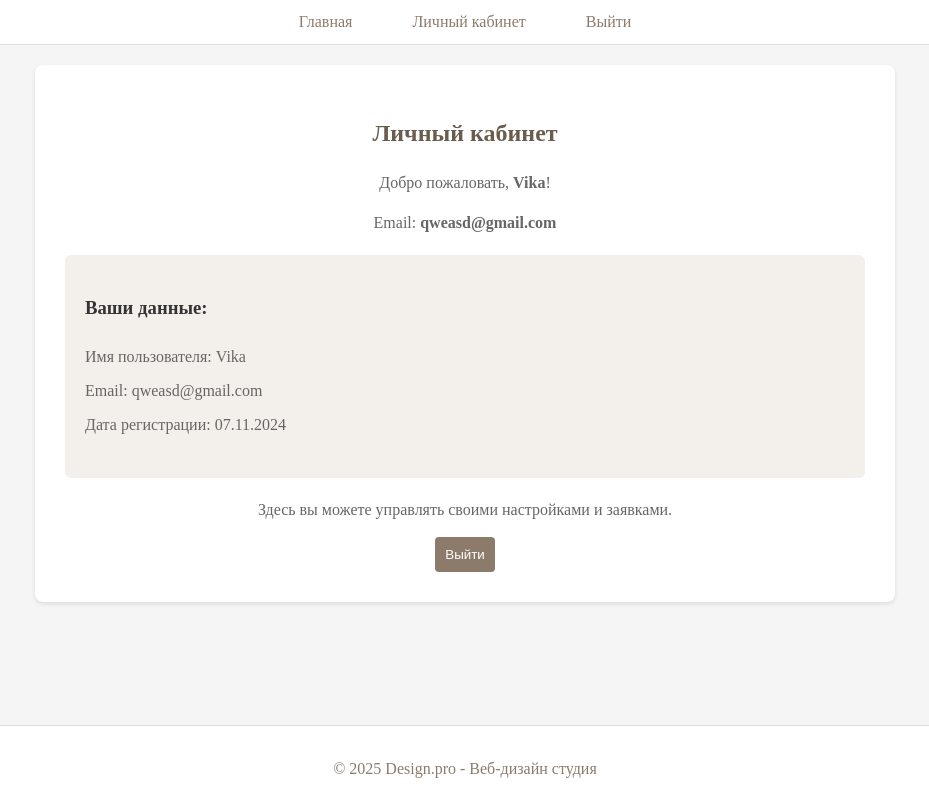
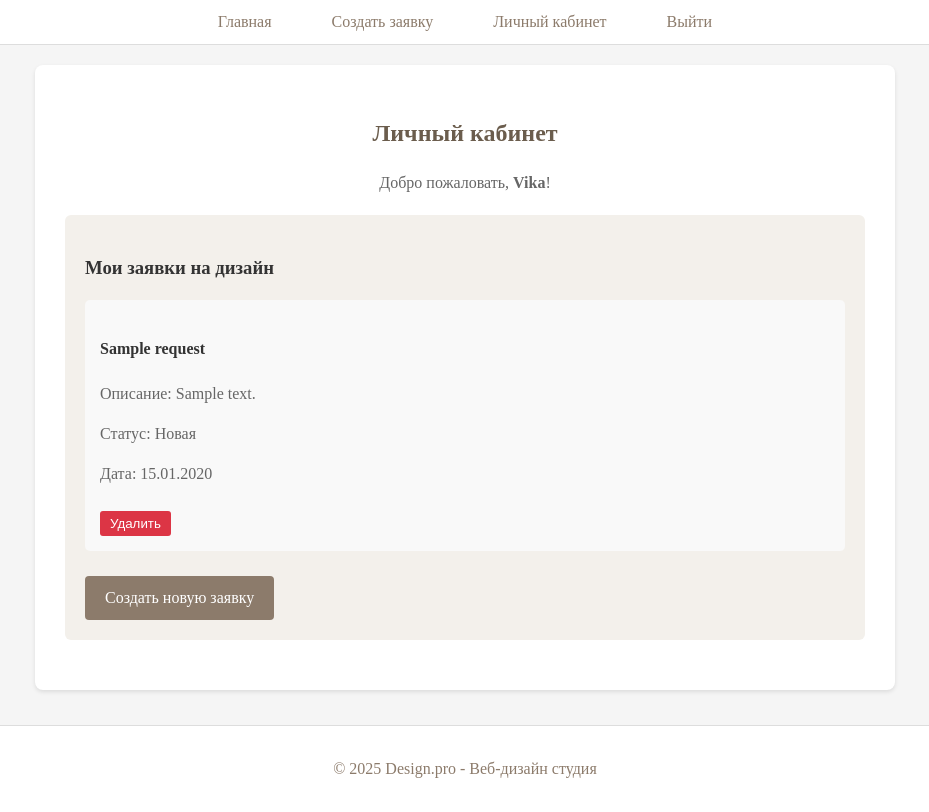
Before and after one commit to soffia1407/design_pro, a Django app: page /profile/ in a window 1280 px wide. Shown: the whole page, without its empty margins (175-1104 px from the left). Run offline with Django 5.2, Linux system fonts and the light colour scheme; a user stored in the database is signed in; tables that the repository leaves empty hold one stand-in row (values such as "Sample post").

Commit message:
add create_request + add form

```diff
--- a/main/models.py
+++ b/main/models.py
@@ -11,7 +11,6 @@ class Request(models.Model):
     user = models.ForeignKey(User, on_delete=models.CASCADE)
     title = models.CharField(max_length=255)
     description = models.TextField()
-    category = models.CharField(max_length=255)
     image = models.ImageField(upload_to='images/')
     status = models.CharField(max_length=20, choices=STATUS_CHOICES, default='Новая')
     created_at = models.DateTimeField(auto_now_add=True)
--- a/main/static/css/styles.css
+++ b/main/static/css/styles.css
@@ -194,3 +194,38 @@ footer {
     margin: 10px;
   }
 }
+
+.request-item {
+    background: #f9f9f9;
+    padding: 15px;
+    margin: 10px 0;
+    border-radius: 5px;
+}
+
+.delete-btn {
+    background: #dc3545;
+    color: white;
+    padding: 5px 10px;
+    border: none;
+    border-radius: 3px;
+    cursor: pointer;
+    margin-top: 10px;
+}
+
+.delete-btn:hover {
+    background: #c82333;
+}
+
+.btn {
+    display: inline-block;
+    background: #8c7b6b;
+    color: white;
+    padding: 10px 20px;
+    text-decoration: none;
+    border-radius: 4px;
+    margin-top: 15px;
+}
+
+.btn:hover {
+    background: #6b5d4d;
+}
--- a/main/templates/base.html
+++ b/main/templates/base.html
@@ -14,6 +14,7 @@
             <ul>
                 <li><a href="{% url 'home' %}">Главная</a></li>
                 {% if user.is_authenticated %}
+                    <li><a href="{% url 'create_request' %}">Создать заявку</a></li>
                     <li><a href="{% url 'profile' %}">Личный кабинет</a></li>
                     <li><a href="{% url 'logout' %}">Выйти</a></li>
                 {% else %}
--- a/main/templates/profile.html
+++ b/main/templates/profile.html
@@ -6,24 +6,27 @@
 <div class="home-content">
     <h2>Личный кабинет</h2>
     <p>Добро пожаловать, <strong>{{ user.username }}</strong>!</p>
-    <p>Email: <strong>{{ user.email }}</strong></p>
 
     <div class="services-preview">
-        <h3>Ваши данные:</h3>
-        <ul>
-            <li>Имя пользователя: {{ user.username }}</li>
-            <li>Email: {{ user.email }}</li>
-            <li>Дата регистрации: {{ user.date_joined|date:"d.m.Y" }}</li>
-        </ul>
+        <h3>Мои заявки на дизайн</h3>
+        {% if requests %}
+            {% for req in requests %}
+            <div class="request-item">
+                <h4>{{ req.title }}</h4>
+                <p>Описание: {{ req.description|truncatewords:20 }}</p>
+                <p>Статус: {{ req.status }}</p>
+                <p>Дата: {{ req.created_at|date:"d.m.Y" }}</p>
+                <form method="post" action="{% url 'delete_request' req.id %}">
+                    {% csrf_token %}
+                    <button type="submit" class="delete-btn">Удалить</button>
+                </form>
+            </div>
+            {% endfor %}
+        {% else %}
+            <p>У вас пока нет заявок</p>
+        {% endif %}
+
+        <a href="{% url 'create_request' %}" class="btn">Создать новую заявку</a>
     </div>
-
-    <p>Здесь вы можете управлять своими настройками и заявками.</p>
-
-    <form method="post" action="{% url 'logout' %}">
-    {% csrf_token %}
-    <button type="submit" style="background: #8c7b6b; color: white; padding: 10px; border: none; border-radius: 4px; cursor: pointer;">
-        Выйти
-    </button>
-    </form>
 </div>
 {% endblock %}
--- a/main/urls.py
+++ b/main/urls.py
@@ -1,10 +1,12 @@
 from django.urls import path
-from .views import register_view, login_view, home_view, profile_view, logout_view
+from .views import register_view, login_view, home_view, profile_view, create_request_view, delete_request_view, logout_view
 
 urlpatterns = [
     path('register/', register_view, name='register'),
     path('login/', login_view, name='login'),
+    path('logout/', logout_view, name='logout'),
     path('profile/', profile_view, name='profile'),
-    path('logout/', logout_view, name='logout'),
+    path('create-request/', create_request_view, name='create_request'),
+    path('delete-request/<int:request_id>/', delete_request_view, name='delete_request'),
     path('', home_view, name='home'),
 ]
--- a/main/views.py
+++ b/main/views.py
@@ -1,13 +1,9 @@
 from django.contrib import messages
-from django.shortcuts import render, redirect
-from django.contrib.auth import authenticate, login
-from .forms import RegisterForm, LoginForm
+from django.shortcuts import render, redirect, get_object_or_404
+from django.contrib.auth import authenticate, login, logout
+from .forms import RegisterForm, LoginForm, RequestForm
+from .models import Request
 from django.contrib.auth import logout
-
-def logout_view(request):
-    logout(request)
-    messages.success(request, 'Вы успешно вышли из системы.')
-    return redirect('home')
 
 def register_view(request):
     if request.method == 'POST':
@@ -15,7 +11,7 @@ def register_view(request):
         if form.is_valid():
             user = form.save()
             login(request, user)
-            messages.success(request, 'Регистрация прошла успешно! Добро пожаловать в личный кабинет.')
+            messages.success(request, 'Регистрация прошла успешно!')
             return redirect('profile')
     else:
         form = RegisterForm()
@@ -30,10 +26,10 @@ def login_view(request):
             user = authenticate(request, username=username, password=password)
             if user is not None:
                 login(request, user)
-                messages.success(request, 'Добро пожаловать в личный кабинет!')
+                messages.success(request, 'Добро пожаловать!')
                 return redirect('profile')
             else:
-                messages.error(request, 'Неверное имя пользователя или пароль.')
+                messages.error(request, 'Неверные данные')
     else:
         form = LoginForm()
     return render(request, 'login.html', {'form': form})
@@ -43,6 +39,38 @@ def home_view(request):
 
 def profile_view(request):
     if not request.user.is_authenticated:
-        messages.error(request, 'Пожалуйста, войдите в систему.')
         return redirect('login')
-    return render(request, 'profile.html')
+
+    user_requests = Request.objects.filter(user=request.user)
+    return render(request, 'profile.html', {'requests': user_requests})
+
+def create_request_view(request):
+    if not request.user.is_authenticated:
+        return redirect('login')
+
+    if request.method == 'POST':
+        form = RequestForm(request.POST, request.FILES)
+        if form.is_valid():
+            request_obj = form.save(commit=False)
+            request_obj.user = request.user
+            request_obj.save()
+            messages.success(request, 'Заявка создана!')
+            return redirect('profile')
+    else:
+        form = RequestForm()
+
+    return render(request, 'create_request.html', {'form': form})
+
+def delete_request_view(request, request_id):
+    if not request.user.is_authenticated:
+        return redirect('login')
+
+    request_obj = get_object_or_404(Request, id=request_id, user=request.user)
+    request_obj.delete()
+    messages.success(request, 'Заявка удалена')
+    return redirect('profile')
+
+def logout_view(request):
+    logout(request)
+    messages.success(request, 'Вы успешно вышли из системы.')
+    return redirect('home')
```
Also changed, not shown: main/forms.py (+9 -0 lines), main/templates/create_request.html (added, +16 -0 lines), main/templates/home.html (+8 -8 lines), db.sqlite3, images/photo_2025-06-05_04-23-07_3.jpg (added), main/migrations/0002_remove_request_category.py (added).
